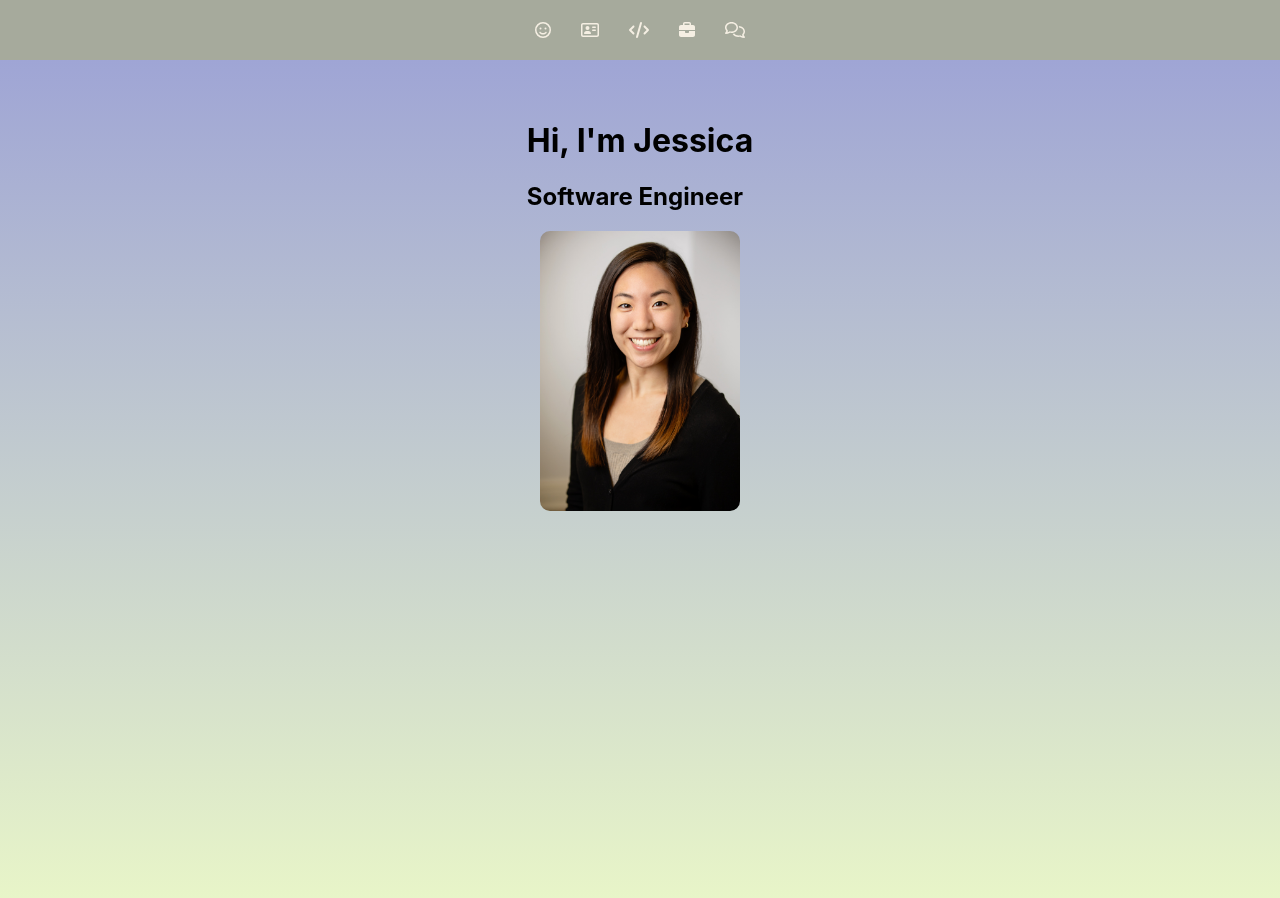
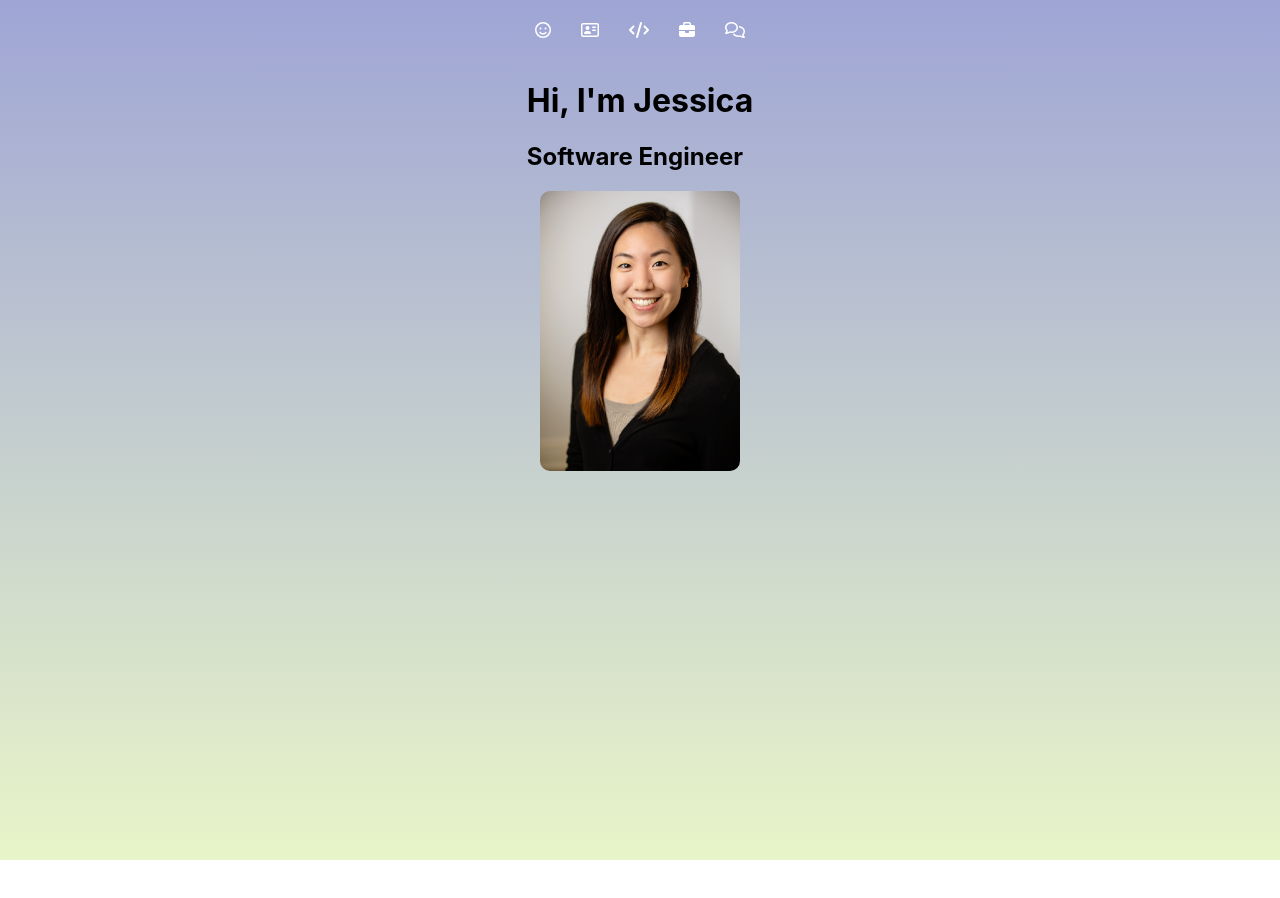
Before and after one commit to jessykim/jessica-kim-portfolio, a React (Create React App) app: page / in a window 1280 px wide. After the commit the page ends 860 px from the top, so only its background shows below. Built offline with nearby package versions, Linux system fonts and the light colour scheme.

Commit message:
include navbar to main for styling

```diff
--- a/src/App.css
+++ b/src/App.css
@@ -6,7 +6,7 @@ main {
   ); */
   /* border: 1px solid red; */
   /* height: 100vh; */
-  padding-top: 40px;
+  /* padding-top: 20px; */
   display: flex;
   flex-direction: column;
   align-items: center;
--- a/src/App.jsx
+++ b/src/App.jsx
@@ -20,6 +20,7 @@ import { faMusic } from '@fortawesome/free-solid-svg-icons'
 function App() {
   return (
     <>
+      <main>
         <NavBar
           faFaceSmile={faFaceSmile}
           faComments={faComments}
@@ -27,7 +28,6 @@ function App() {
           faCode={faCode}
           faAddressCard={faAddressCard}
         />
-      <main>
         <Routes>
           <Route path='/' element={<Home />} />
           <Route path='about' element={
--- a/src/styles/NavBar.module.css
+++ b/src/styles/NavBar.module.css
@@ -8,11 +8,11 @@ nav {
   height: 60px;
   width: 100%;
   /* background-color: #F5EFE3; */
-  background-color: #A6AA9C;
+  background-color: none;
 }
 
 .container > a {
   padding: 0 15px 0 15px;
   /* color: #A6AA9C; */
-  color: #F5EFE3;
+  color: white;
 }
```
Lines whose indentation alone changed are shown as unchanged.
